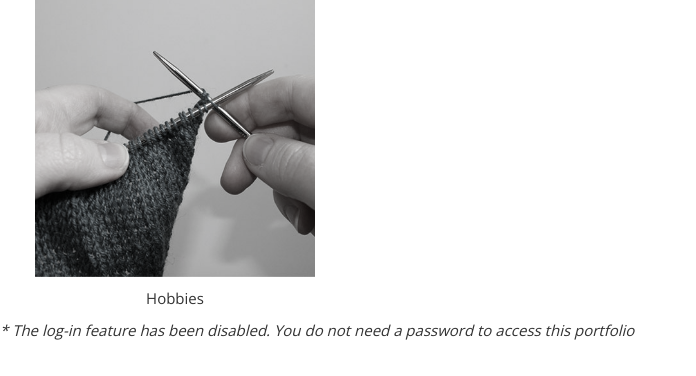
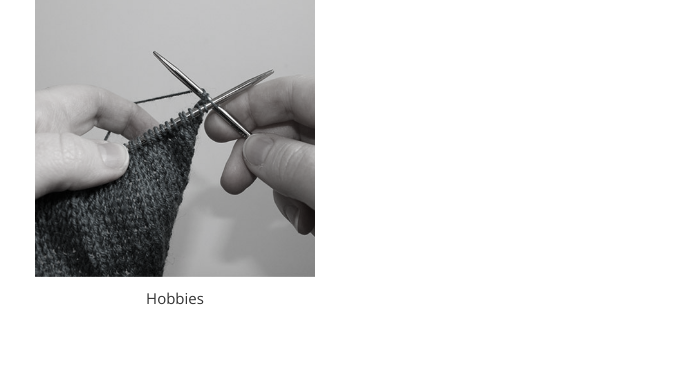
Before and after one commit to kathryn-rowe/Kathryn-Rowe-portfolio, a Flask app: page / in a window 1280 px wide. Shown: the part 1285-1661 px from the top of the page, without its empty margins (0-696 px from the left). After the commit the page ends 1590 px from the top, so only its background shows below. Run offline with Flask 2, Linux system fonts and the light colour scheme; some libraries are stand-ins or nearby versions.

Commit message:
Resume and landing pg updates

```diff
--- a/templates/landing_pg.html
+++ b/templates/landing_pg.html
@@ -94,7 +94,6 @@
     </div>
 
 </div>
-<p><i>* The log-in feature has been disabled. You do not need a password to access this portfolio</i></p>
 <script src="https://code.jquery.com/jquery.js"></script>
 <script src="./static/landing-pg.js"></script>
 {% endblock %}
```
Also changed, not shown: templates/resume.html (+6 -1 lines).
